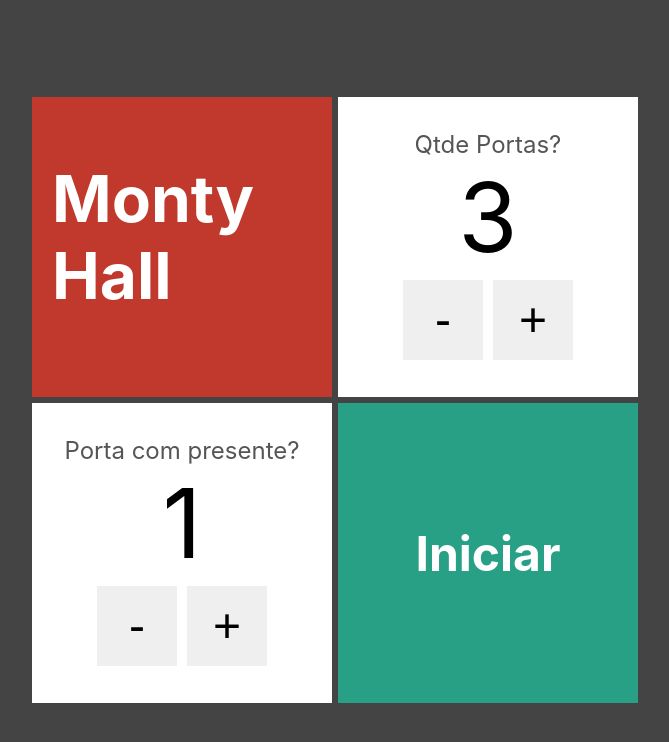
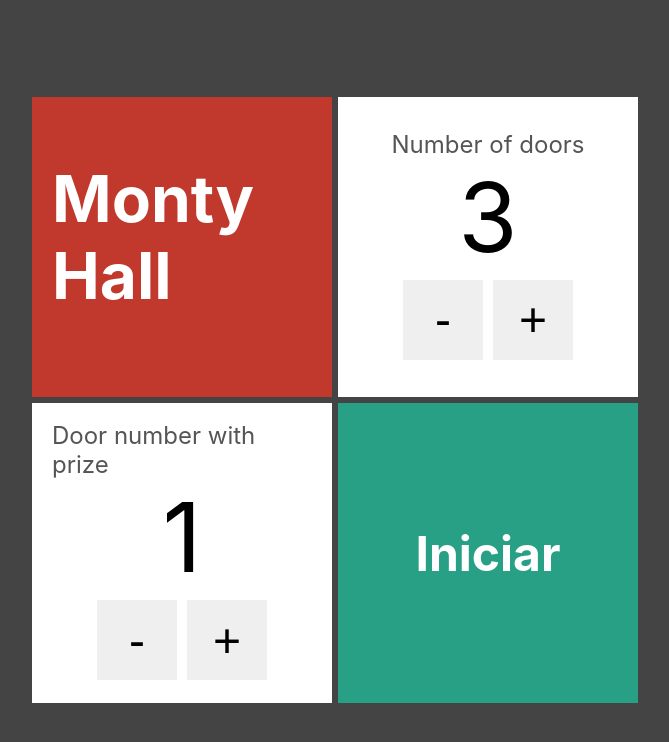
Before and after one commit to AlessandroBarreto/monty-hall-door-challenge, a Next.js app: page / in a window 1280 px wide. Shown: the top 742 px of the page, without its empty margins (305-974 px from the left). Built offline with nearby package versions, Linux system fonts and the light colour scheme.

Commit message:
refactor: change text to english

```diff
--- a/pages/index.tsx
+++ b/pages/index.tsx
@@ -16,7 +16,7 @@ export default function Form() {
         </Cartao>
         <Cartao>
           <EntradaNumerica
-            text="Qtde Portas?"
+            text="Number of doors"
             value={qtdePortas}
             onChange={(novaQtde) => setQtdePortas(novaQtde)}
           />
@@ -25,7 +25,7 @@ export default function Form() {
       <div>
         <Cartao>
           <EntradaNumerica
-            text="Porta com presente?"
+            text=" Door number with prize"
             value={comPresente}
             onChange={(novaPortaComPresente) =>
               setComPresente(novaPortaComPresente)
--- a/pages/jogo/[portas]/[temPresente].tsx
+++ b/pages/jogo/[portas]/[temPresente].tsx
@@ -41,7 +41,7 @@ export default function Jogo() {
   return (
     <div id={styles.jogo}>
       <div className={styles.portas}>
-        {valido ? renderizarPortas() : <h1>Valores inválidos!</h1>}
+        {valido ? renderizarPortas() : <h1>Invalid values!</h1>}
       </div>
       <div className={styles.botoes}>
         <Link href="/" passHref>
```
